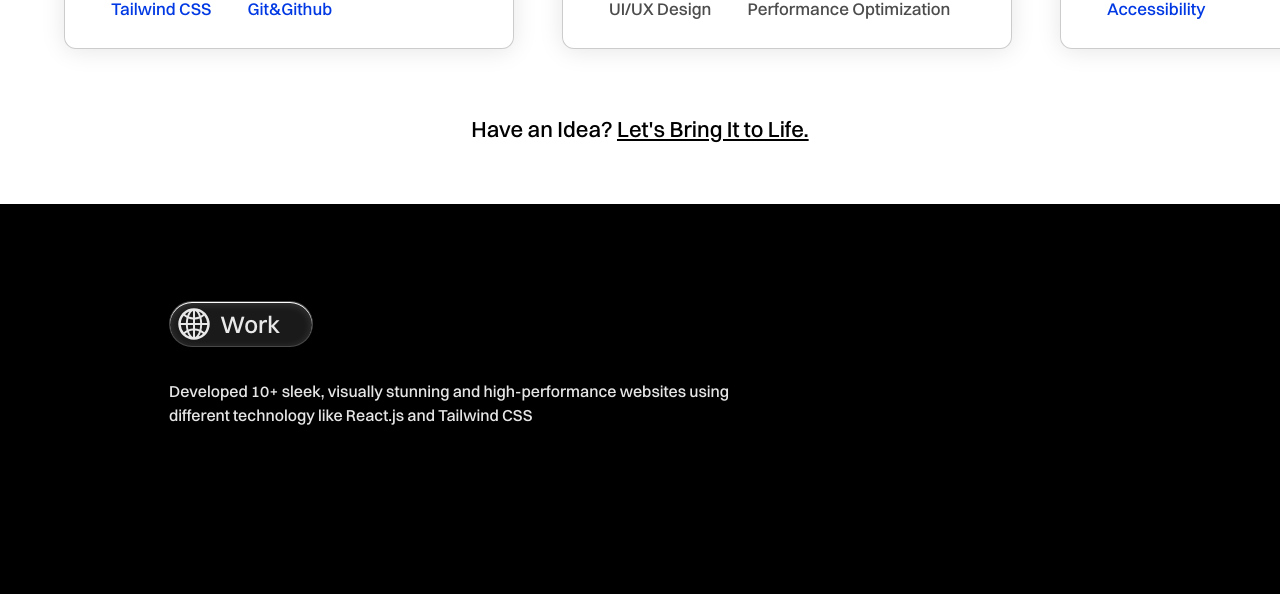
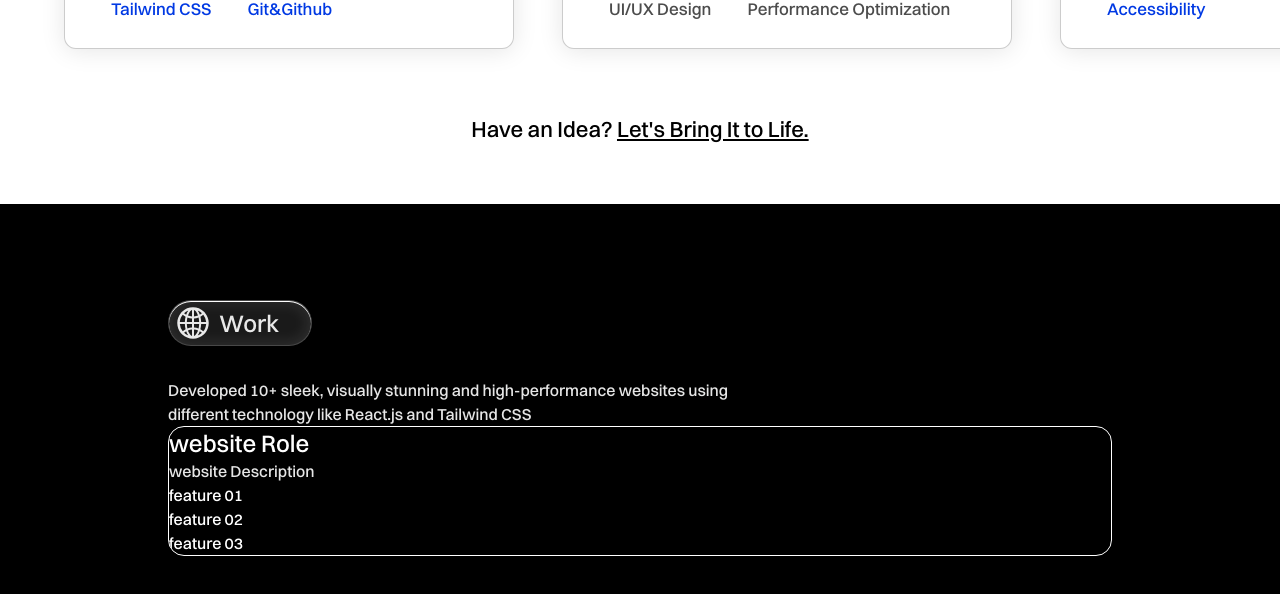
Before and after one commit to theo-code1/MyPortfolio, a React (Vite) app: page / in a window 1280 px wide. Shown: the part 2660-3254 px from the top of the page. Built offline with nearby package versions, Linux system fonts and the light colour scheme.

Commit message:
Add website information structure to WorkSection component; integrate WorkArticle for displaying website details and update styles for improved presentation

```diff
--- /dev/null
+++ b/src/Components/WorkArticle.jsx
@@ -0,0 +1,21 @@
+import React from 'react'
+
+const WorkArticle = ({ websiteRole, websiteDesc, features }) => {
+  return (
+    <article className='w-full h- border border-white rounded-2xl overflow-hidden font-switzer'>
+        <div className="content-side h-full w-1/2 text-white ">
+            <h1 className='text-2xl '>{websiteRole}</h1>
+            <p className='text-[16px] text-white/90 '>{websiteDesc}</p>
+            <ul>
+                {features.map((feature, index) => (
+                    <li key={index}>{feature}</li>
+                ))}
+            </ul>
+        </div>
+
+        <div className="img-side h-full w-1/2  "></div>
+    </article>
+  )
+}
+
+export default WorkArticle
--- a/src/Components/WorkSection.jsx
+++ b/src/Components/WorkSection.jsx
@@ -1,17 +1,34 @@
 import React from "react";
 import GlobalIcon from "../assets/Icons/GlobalIcon";
+import WorkArticle from "./WorkArticle";
 
 const WorkSection = () => {
+
+  const websitesInfo = [
+    {
+      role: 'website Role',
+      desc: 'website Description',
+      features: ['feature 01', 'feature 02', 'feature 03',]
+    },
+    {
+      role: 'website Role',
+      desc: 'website Description',
+      features: ['feature 01', 'feature 02', 'feature 03',]
+    },
+  ]
+
   return (
     <section id='work-section' className="h-[200dvh] bg-black max-w-screen overflow-x-hidden relative pt-24 font-switzer px-42 ">
-      <div className="headers flex flex-col gap-8 border">
-        <div className="work-label relative flex items-center gap-2 w-fit pl-1.5 pr-8 py-1 rounded-full z-20 shadow-[0_2px_100px_0_rgba(255,255,255,0.5) shadow-[inset_0_2px_8px_rgba(255,255,255,0.15)]  inset-shadow-white inset-shadow-2xs inset-shadow- bg-white/10 backdrop-blur-sm border border-white/20">
+      <div className="headers flex flex-col gap-8">
+        <div className="work-label relative flex items-center gap-2 w-fit pl-1.5 pr-8 py-1 rounded-full z-20 shadow-[inset_0_0_15px_2px_rgba(255,255,255,0.1)] shadow-[inset_0_2px_8px_rgba(255,255,255,0.15)  inset-shadow-white inset-shadow-2xs inset-shadow- bg-white/10 backdrop-blur-sm border border-white/20">
           <GlobalIcon className='text-white/90 text-4xl' />
           <h2 className="text-white/90 text-2xl font-[400]">Work</h2>
         </div>
         <h3 className="text-[16px] text-white/90 font-medium">Developed 10+ sleek, visually stunning and high-performance websites using <br /> different technology like React.js and Tailwind CSS</h3>
       </div>
 
+      <WorkArticle websiteRole={websitesInfo[0].role} websiteDesc={websitesInfo[0].desc} features={websitesInfo[0].features} />
+
     </section>
   );
 };
```
